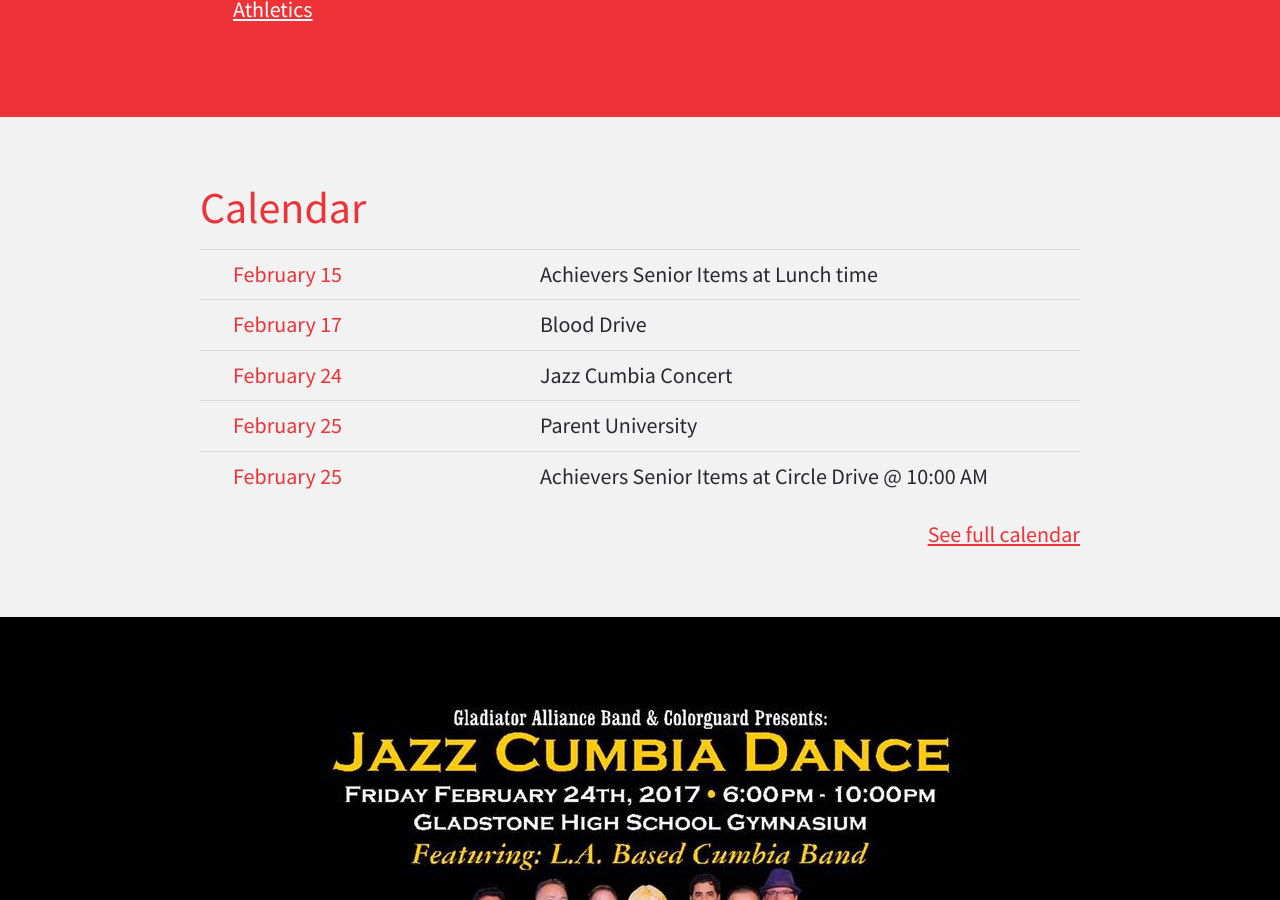
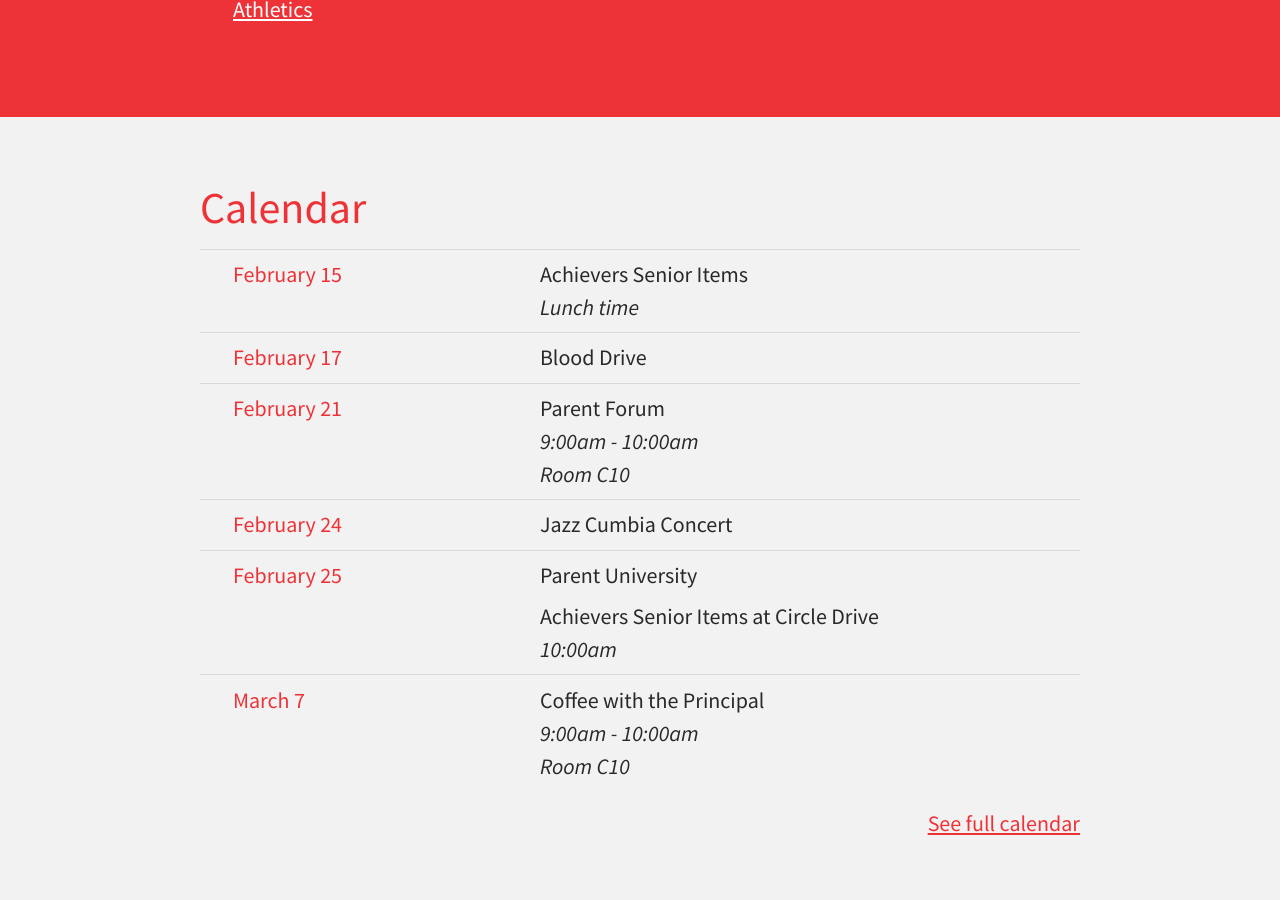
Before and after one commit to jimthoburn/gladstone, a Jekyll site: the page built from index.markdown, in a window 1280 px wide and 900 px high, scrolled down 2935 px. Built offline with Jekyll 4.4.1, drawn with Linux system fonts in a browser that asks for light colours; some of the changed text lies outside the part shown.

Commit message:
Update calendar on home page

```diff
--- a/index.markdown
+++ b/index.markdown
@@ -547,19 +547,23 @@ Our mission is to prepare students to be *academic achievers*, *life-long learne
 ## Calendar
 
 February 15
-: Achievers Senior Items at Lunch time
+: Achievers Senior Items<br /><i>Lunch time</i>
 
 February 17
 : Blood Drive
+
+February 21
+: Parent Forum<br /><i>9:00am - 10:00am<i><br /><i>Room C10</i>
 
 February 24
 : Jazz Cumbia Concert
 
 February 25
 : Parent University
+: Achievers Senior Items at Circle Drive<br /><i>10:00am</i>
 
-February 25
-: Achievers Senior Items at Circle Drive @ 10:00 AM
+March 7
+: Coffee with the Principal<br /><i>9:00am - 10:00am<i><br /><i>Room C10</i>
 
 [See full calendar](http://info.gladstonehighschool.jimthoburn.com/cms/month-d=x&group_id=1301752510365&month_id=0)
 
@@ -606,6 +610,7 @@ Integrated Math II and Integrated Math III
 Pre-Calculus, Calculus, and Stats
 
 </li>
+{% comment %}
 <li markdown="1">
 
 ### Coffee with the Principal
@@ -630,6 +635,7 @@ Pre-Calculus, Calculus, and Stats
 * May 31, 2017
 
 </li>
+{% endcomment %}
 </ul>
 
 </section>
```
